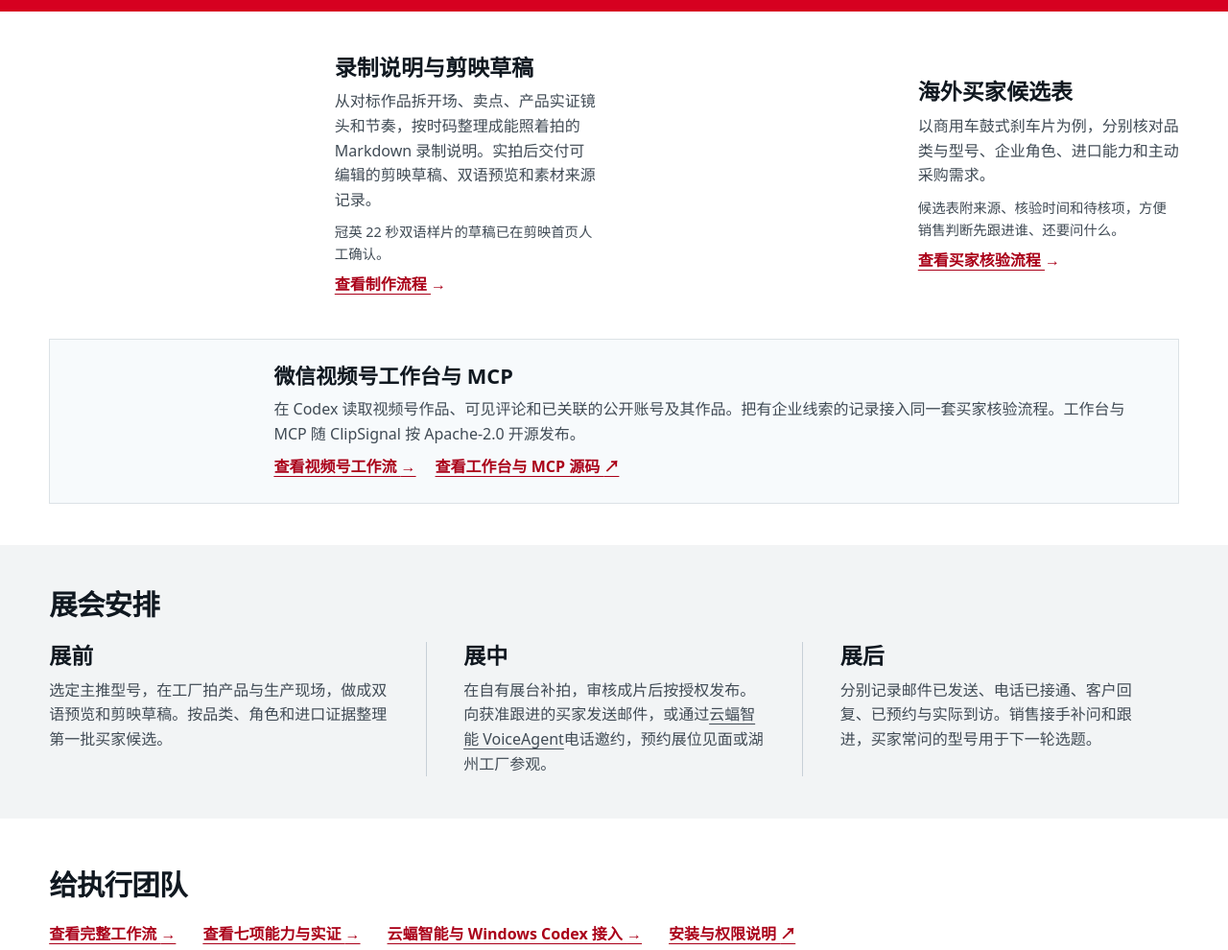
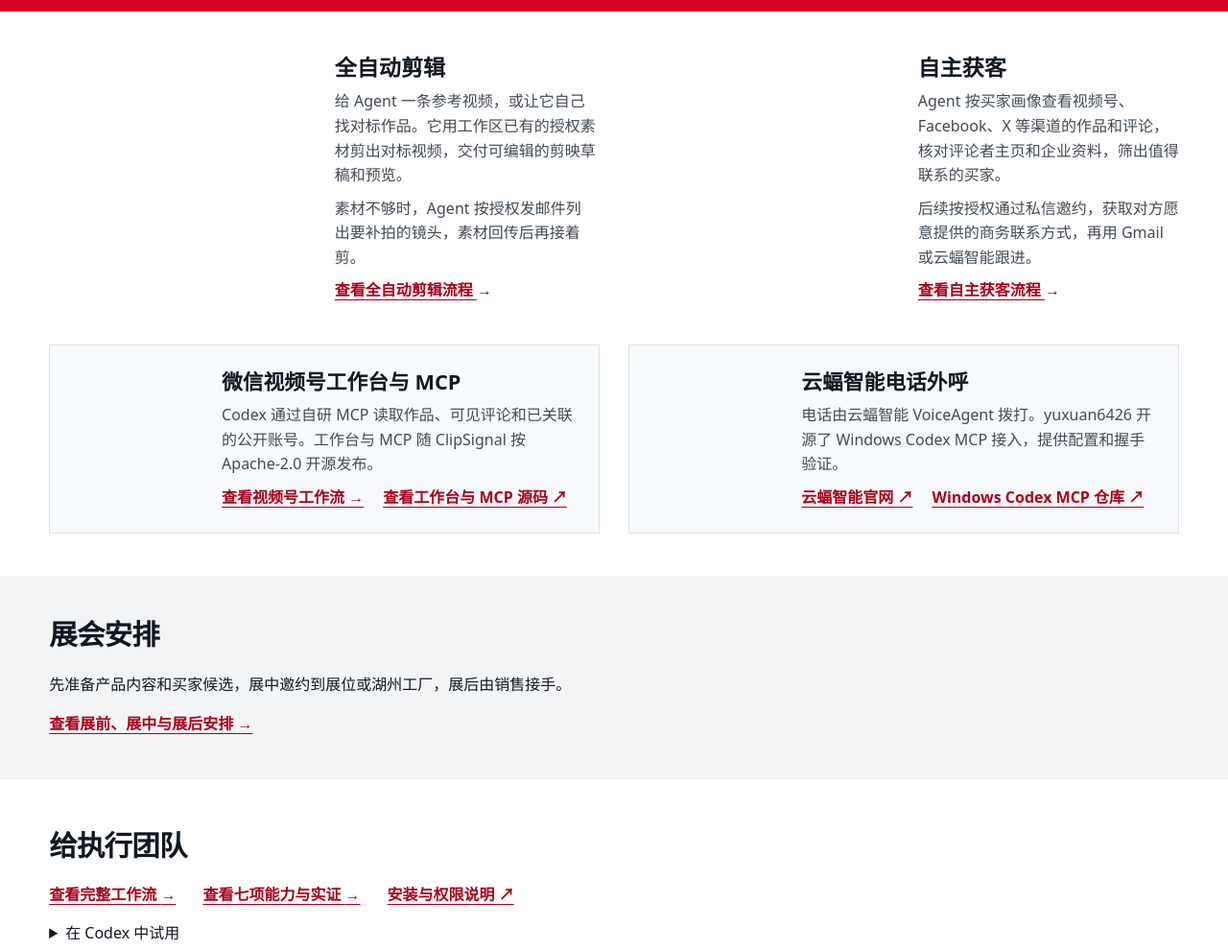
Before and after one commit to yuxuan6426/clipsignal, a plain HTML site: page site/index.html in a window 1280 px wide. Shown: the part 661-1651 px from the top of the page at 96% size. Drawn offline with Linux system fonts and the light colour scheme.

Commit message:
Lead with autonomous editing and buyer discovery

```diff
--- a/site/index.html
+++ b/site/index.html
@@ -4,9 +4,9 @@
   <meta charset="utf-8">
   <meta name="viewport" content="width=device-width, initial-scale=1">
   <title>ClipSignal · 冠英展会获客方案</title>
-  <meta name="description" content="面向浙江冠英的上海汽配展方案，从工厂或展台实拍、剪映草稿到海外买家核验、展位邀约和湖州访厂。">
+  <meta name="description" content="ClipSignal 在 Codex 为冠英展会运行全自动剪辑与自主获客，连接微信视频号 MCP 和云蝠智能外呼。">
   <meta property="og:title" content="ClipSignal · 冠英展会获客方案">
-  <meta property="og:description" content="展前录制方案、可编辑剪映草稿及带核验来源的海外买家候选表。">
+  <meta property="og:description" content="用工作区素材做对标视频，从公开作品和评论识别买家，再跟进展位或访厂邀约。">
   <link rel="icon" href="data:,">
   <link rel="stylesheet" href="./style.css">
   <script defer src="./script.js"></script>
@@ -29,7 +29,7 @@
       <div class="case-hero-copy">
         <p class="case-event" lang="en">Automechanika Shanghai 2026</p>
         <h1 id="case-title">冠英的刹车片，<br>怎样找到海外买家？</h1>
-        <p class="case-intro">在冠英工厂或展台录好产品视频，核验买家的采购范围、进口能力和真实需求，再邀约到展位或湖州工厂。</p>
+        <p class="case-intro">Agent 用冠英已有视频对标剪辑，也从视频和评论里找买家，为展位见面或湖州访厂做准备。</p>
         <div class="case-actions">
           <a class="case-button" href="#deliverables">查看两项交付</a>
           <a class="case-button case-outline" href="#schedule">展会安排</a>
@@ -56,43 +56,53 @@
       <article class="case-output">
         <div class="case-output-photo" data-art="scene-03"></div>
         <div>
-          <h3>录制说明与剪映草稿</h3>
-          <p>从对标作品拆开场、卖点、产品实证镜头和节奏，按时码整理成能照着拍的 Markdown 录制说明。实拍后交付可编辑的剪映草稿、双语预览和素材来源记录。</p>
-          <p class="case-evidence">冠英 22 秒双语样片的草稿已在剪映首页人工确认。</p>
-          <a href="./guide/#edit">查看制作流程 <span aria-hidden="true">→</span></a>
+          <h3>全自动剪辑</h3>
+          <p>给 Agent 一条参考视频，或让它自己找对标作品。它用工作区已有的授权素材剪出对标视频，交付可编辑的剪映草稿和预览。</p>
+          <p>素材不够时，Agent 按授权发邮件列出要补拍的镜头，素材回传后再接着剪。</p>
+          <a href="./guide/#edit">查看全自动剪辑流程 <span aria-hidden="true">→</span></a>
         </div>
       </article>
       <article class="case-output">
         <div class="case-output-photo" data-art="scene-09"></div>
         <div>
-          <h3>海外买家候选表</h3>
-          <p>以商用车鼓式刹车片为例，分别核对品类与型号、企业角色、进口能力和主动采购需求。</p>
-          <p class="case-evidence">候选表附来源、核验时间和待核项，方便销售判断先跟进谁、还要问什么。</p>
-          <a href="./guide/#leads">查看买家核验流程 <span aria-hidden="true">→</span></a>
+          <h3>自主获客</h3>
+          <p>Agent 按买家画像查看视频号、Facebook、X 等渠道的作品和评论，核对评论者主页和企业资料，筛出值得联系的买家。</p>
+          <p>后续按授权通过私信邀约，获取对方愿意提供的商务联系方式，再用 Gmail 或云蝠智能跟进。</p>
+          <a href="./guide/#leads">查看自主获客流程 <span aria-hidden="true">→</span></a>
         </div>
       </article>
     </div>
-    <article id="wechat" class="case-shell case-channel" aria-labelledby="wechat-title">
+    <div class="case-shell case-support" role="group" aria-label="自主获客的两个接入">
+      <article id="wechat" class="case-channel" aria-labelledby="wechat-title">
         <div class="case-channel-art" data-art="scene-07"></div>
         <div>
           <h3 id="wechat-title">微信视频号工作台与 MCP</h3>
-        <p>在 Codex 读取视频号作品、可见评论和已关联的公开账号及其作品。把有企业线索的记录接入同一套买家核验流程。工作台与 MCP 随 ClipSignal 按 Apache-2.0 开源发布。</p>
+          <p>Codex 通过自研 MCP 读取作品、可见评论和已关联的公开账号。工作台与 MCP 随 ClipSignal 按 Apache-2.0 开源发布。</p>
           <div class="case-channel-links">
             <a href="./guide/#wechat">查看视频号工作流 <span aria-hidden="true">→</span></a>
             <a href="https://github.com/yuxuan6426/clipsignal/tree/main/modules/wechat">查看工作台与 MCP 源码 <span aria-hidden="true">↗</span></a>
           </div>
         </div>
       </article>
+      <article id="voice" class="case-channel" aria-labelledby="voice-title">
+        <div class="case-channel-art" data-art="scene-08"></div>
+        <div>
+          <h3 id="voice-title">云蝠智能电话外呼</h3>
+          <p>电话由云蝠智能 VoiceAgent 拨打。yuxuan6426 开源了 Windows Codex MCP 接入，提供配置和握手验证。</p>
+          <div class="case-channel-links">
+            <a href="https://www.ccgpt.net/">云蝠智能官网 <span aria-hidden="true">↗</span></a>
+            <a href="https://github.com/yuxuan6426/yunfu-mcp-windows">Windows Codex MCP 仓库 <span aria-hidden="true">↗</span></a>
+          </div>
+        </div>
+      </article>
+    </div>
   </section>
 
   <section id="schedule" class="case-schedule" aria-labelledby="schedule-title">
     <div class="case-shell">
       <h2 id="schedule-title">展会安排</h2>
-      <div class="case-timeline">
-        <article><h3>展前</h3><p>选定主推型号，在工厂拍产品与生产现场，做成双语预览和剪映草稿。按品类、角色和进口证据整理第一批买家候选。</p></article>
-        <article><h3>展中</h3><p>在自有展台补拍，审核成片后按授权发布。向获准跟进的买家发送邮件，或通过<a href="https://www.ccgpt.net/aicc/">云蝠智能 VoiceAgent</a>电话邀约，预约展位见面或湖州工厂参观。</p></article>
-        <article><h3>展后</h3><p>分别记录邮件已发送、电话已接通、客户回复、已预约与实际到访。销售接手补问和跟进，买家常问的型号用于下一轮选题。</p></article>
-      </div>
+      <p>先准备产品内容和买家候选，展中邀约到展位或湖州工厂，展后由销售接手。</p>
+      <a href="./guide/#schedule">查看展前、展中与展后安排 <span aria-hidden="true">→</span></a>
     </div>
   </section>
 
@@ -101,7 +111,6 @@
     <div class="case-tech-links">
       <a href="./guide/">查看完整工作流 <span aria-hidden="true">→</span></a>
       <a href="./guide/#proof">查看七项能力与实证 <span aria-hidden="true">→</span></a>
-      <a href="./guide/#outreach">云蝠智能与 Windows Codex 接入 <span aria-hidden="true">→</span></a>
       <a href="https://github.com/yuxuan6426/clipsignal/blob/main/INSTALL.md">安装与权限说明 <span aria-hidden="true">↗</span></a>
     </div>
     <details class="case-setup">
--- a/site/style.css
+++ b/site/style.css
@@ -115,30 +115,35 @@ main [id], #main { scroll-margin-top: var(--anchor-offset); }
 .case-red { background: var(--case-red); color: #fff; padding-block: 15px; text-align: center; }
 .case-red h2 { font-size: clamp(1.4rem, 2.55vw, 2.3rem); line-height: 1.25; margin: 0; font-weight: 750; letter-spacing: -.02em; }
 .case-outputs { display: grid; grid-template-columns: repeat(2, minmax(0, 1fr)); gap: clamp(18px, 3vw, 46px); padding-block: clamp(24px, 3.4vw, 52px); }
-.case-output { display: grid; grid-template-columns: minmax(0, 1fr) minmax(0, 1fr); align-items: center; gap: clamp(14px, 2vw, 29px); }
+.case-output { display: grid; grid-template-columns: minmax(0, 1fr) minmax(0, 1fr); align-items: start; gap: clamp(14px, 2vw, 29px); }
 .case-output-photo .art { aspect-ratio: 1.7; object-fit: cover; }
 .case-output h3, .case-timeline h3 { font-size: clamp(1.14rem, 1.8vw, 1.62rem); line-height: 1.25; margin: 0; }
 .case-output p, .case-timeline p { color: var(--case-muted); margin: .55em 0; }
-.case-output .case-evidence { font-size: .9em; }
 .case-output a, .case-tech-links a { color: var(--case-red-dark); font-weight: 650; }
 
+.case-support {
+  display: grid;
+  grid-template-columns: repeat(2, minmax(0, 1fr));
+  gap: clamp(14px, 2.4vw, 34px);
+  margin-bottom: clamp(24px, 3.4vw, 52px);
+}
 .case-channel {
   display: grid;
-  grid-template-columns: clamp(104px, 14vw, 184px) minmax(0, 1fr);
-  align-items: center;
-  gap: clamp(14px, 2.4vw, 30px);
-  margin-bottom: clamp(24px, 3.4vw, 52px);
+  grid-template-columns: minmax(86px, 25%) minmax(0, 1fr);
+  align-items: start;
+  gap: clamp(14px, 2vw, 24px);
   padding: clamp(14px, 2vw, 24px);
   border: 1px solid var(--case-line);
   background: #f7fafc;
 }
-.case-channel-art .art { width: 100%; height: auto; }
+.case-channel-art .art { aspect-ratio: 3/2; object-fit: cover; }
 .case-channel h3 { margin: 0; font-size: clamp(1.12rem, 1.7vw, 1.55rem); line-height: 1.25; }
 .case-channel p { margin: .55em 0; color: var(--case-muted); }
 .case-channel-links { display: flex; flex-wrap: wrap; gap: .3em 1.25em; }
 .case-channel-links a, #wechat.diagram a { color: var(--case-red-dark); font-weight: 650; }
 
 .case-schedule { background: var(--case-gray); padding-block: clamp(26px, 3.4vw, 46px); }
+.case-schedule a { color: var(--case-red-dark); font-weight: 650; }
 .case-schedule h2, .case-technical h2 { font-size: clamp(1.45rem, 2.3vw, 2rem); letter-spacing: -.025em; }
 .case-timeline { display: grid; grid-template-columns: repeat(3, 1fr); }
 .case-timeline article { padding-right: clamp(12px, 3vw, 44px); }
@@ -157,6 +162,7 @@ main [id], #main { scroll-margin-top: var(--anchor-offset); }
 @media (max-width: 860px) {
   .case-hero h1 { font-size: clamp(2.05rem, 5.3vw, 3.7rem); }
   .case-output { grid-template-columns: 1fr; align-content: start; gap: 12px; }
+  .case-support { grid-template-columns: 1fr; }
 }
 @media (max-width: 600px) {
   :root { --anchor-offset: 1rem; }
```
Also changed, not shown: site/guide/index.html (+32 -13 lines), 2 other files. Lines whose indentation alone changed are shown as unchanged.
